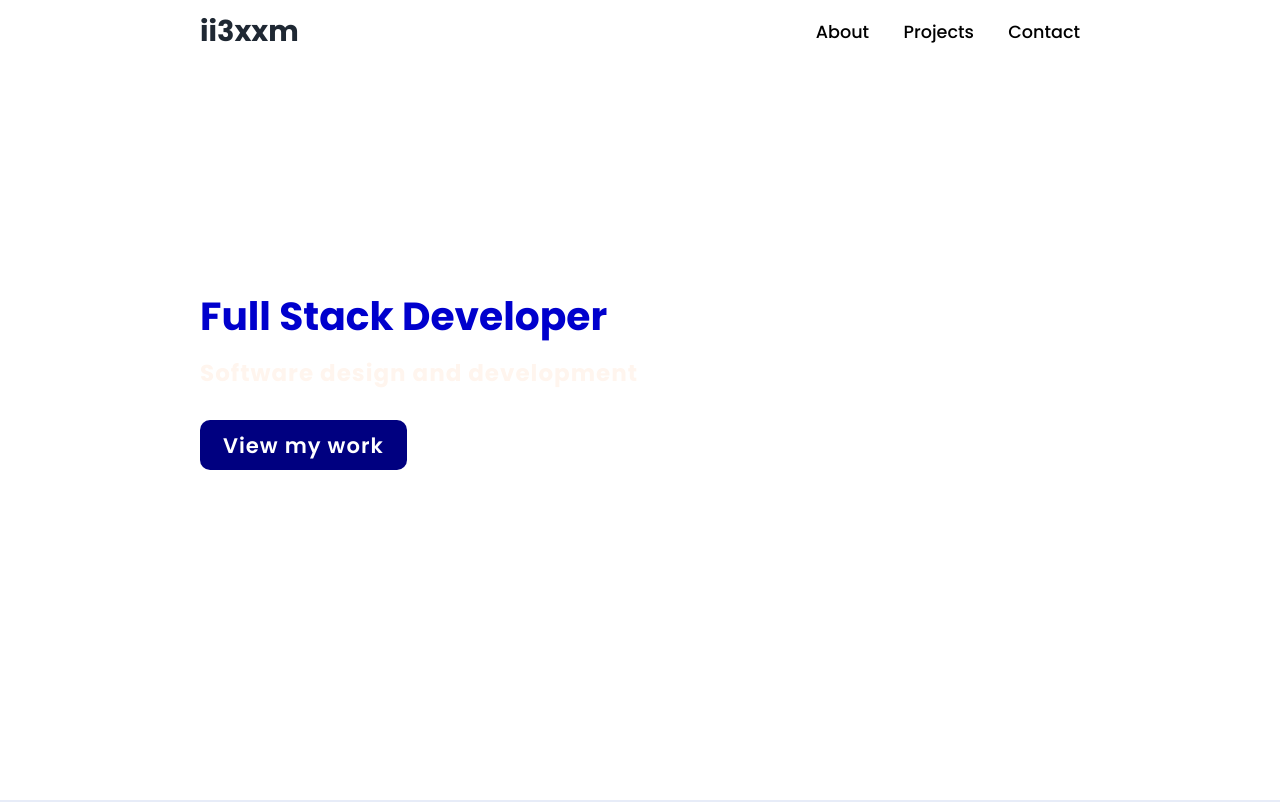
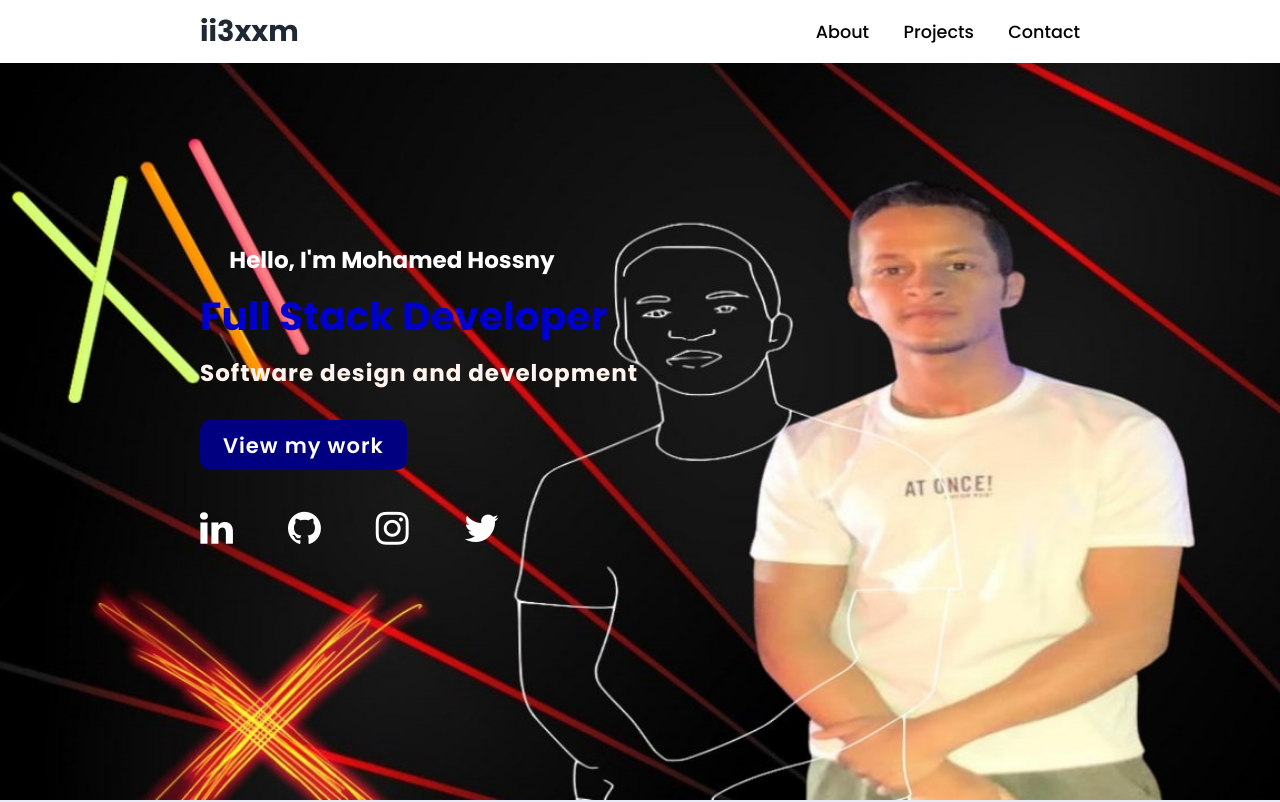
Before and after one commit to MoHossny25/portfolio-mohamed_hossny, a plain HTML site: page index.html in a window 1280 px wide. Shown: the top 802 px of the page. Drawn offline with Linux system fonts and the light colour scheme.

Commit message:
Update style.css

```diff
--- a/style.css
+++ b/style.css
@@ -49,7 +49,7 @@ section {
     min-height: 100vh;
     display: flex;
     align-items: center;
-/*     background: url(images/background2.jpg) no-repeat; */
+    background: url(images/background2.jpg) no-repeat;
     background-size: cover;
     background-position: center;
     background-attachment: fixed;
```
